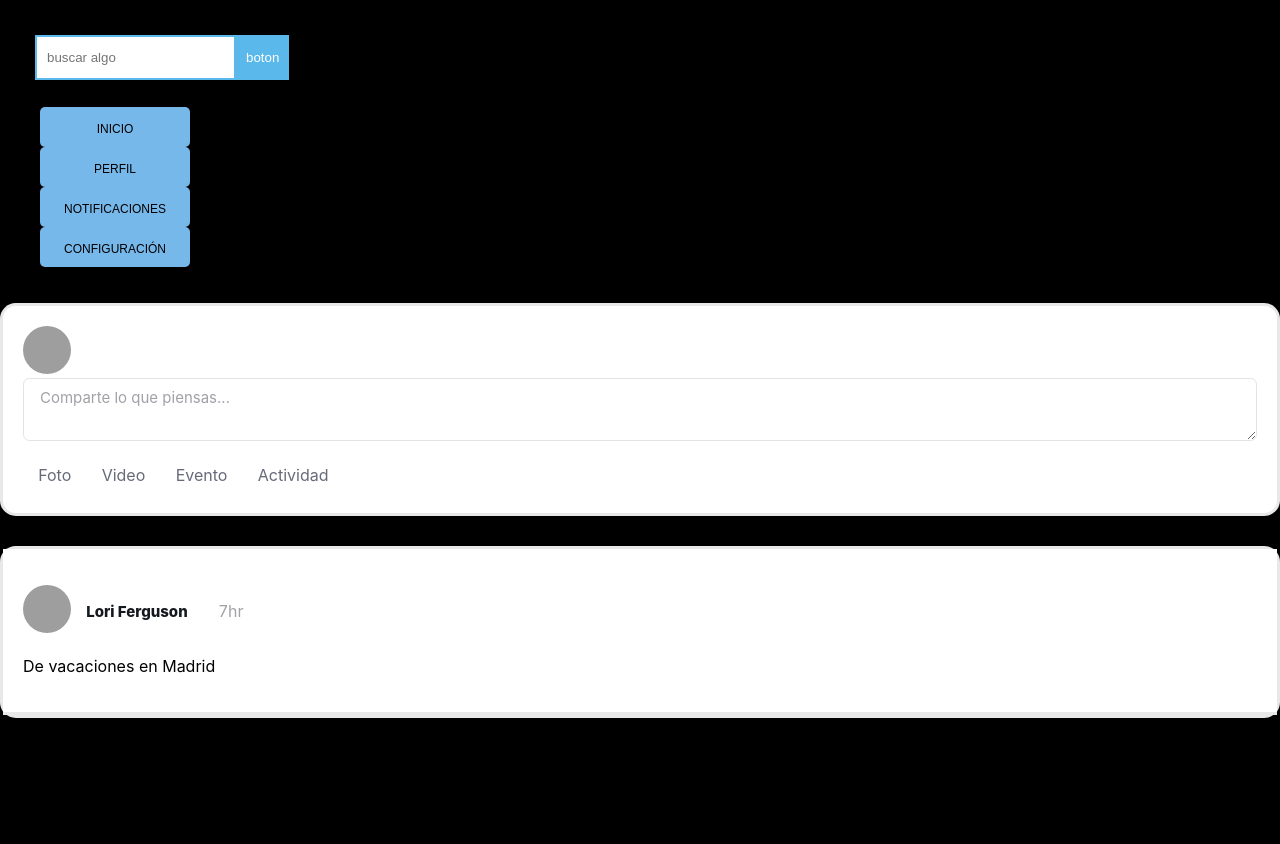
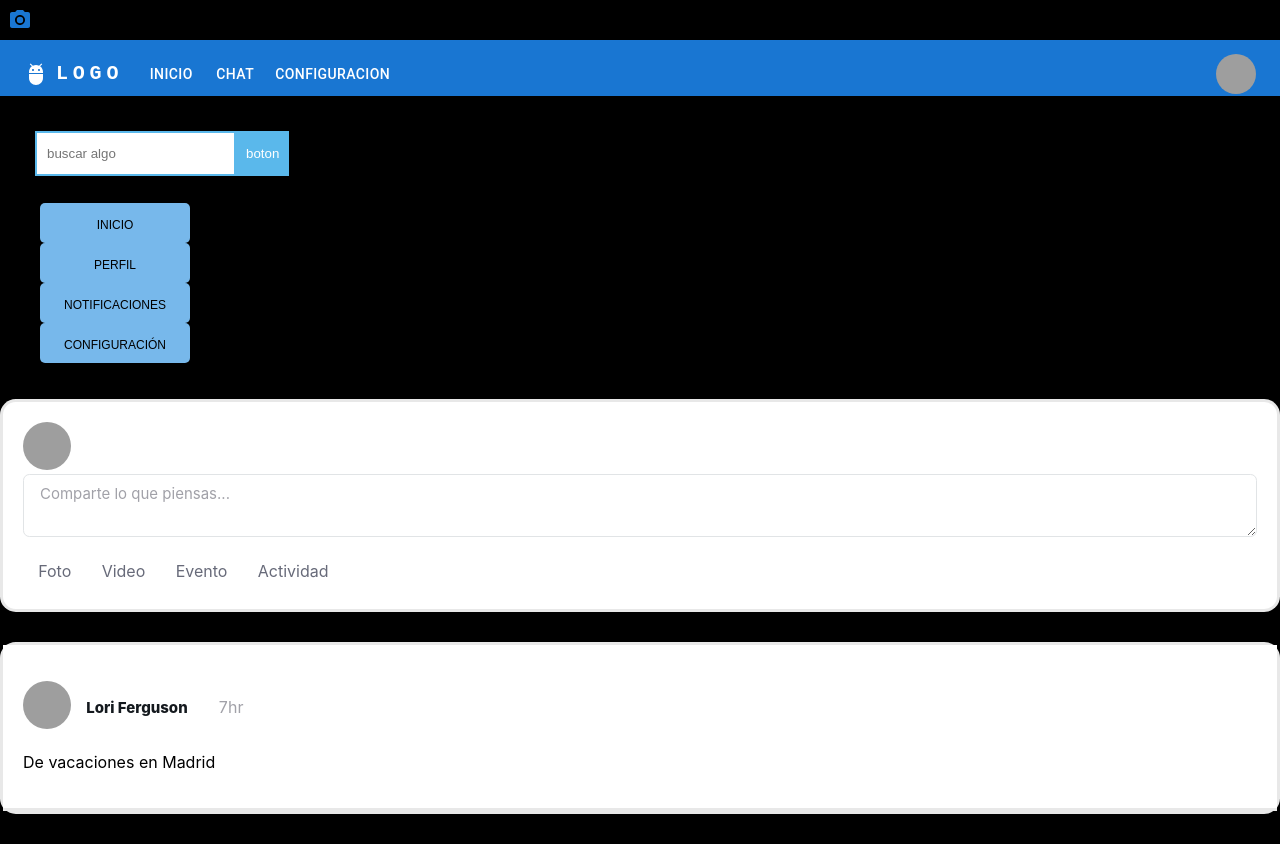
Before and after one commit to JazDonofrio/Proyecto-App, a React (Create React App) app in the folder src/: page / in a window 1280 px wide. Before the commit the page ends 800 px from the top, so only its background shows below. Built offline with nearby package versions, Linux system fonts and the light colour scheme; grey boxes are pictures that could not be loaded.

Commit message:
Implementacion de Material

```diff
--- a/src/src/App.tsx
+++ b/src/src/App.tsx
@@ -1,10 +1,17 @@
 import React from 'react';
-import logo from './logo.svg';
 import './App.css';
+import Button from '@mui/material/Button';
+import IconButton from '@mui/material/IconButton';
+import PhotoCamera from '@mui/icons-material/PhotoCamera';
+import AppBar from './ComponentesMaterial/BarraApp';
 
 function App() {
 	return (
 		<body>
+			<IconButton color="primary" aria-label="upload picture" component="label">
+        		<input hidden accept="image/*" type="file" />
+       			 <PhotoCamera />
+      		</IconButton>
 			<div id="mainApp">
 				<script id="replace_with_navbar" src="marco.js"></script>
 				<div id ="contentArea">
@@ -16,7 +23,7 @@
 					</div>
 				</div>
 			</div>
-
+			<AppBar></AppBar>
 			<header>
 				<div className="campoDeBuqueda" id="busqueda">
 
@@ -105,5 +112,4 @@
 	);
 
 }
-
 export default App;
--- /dev/null
+++ b/src/src/ComponentesMaterial/BarraApp.tsx
@@ -0,0 +1,162 @@
+import * as React from 'react';
+import AppBar from '@mui/material/AppBar';
+import Box from '@mui/material/Box';
+import Toolbar from '@mui/material/Toolbar';
+import IconButton from '@mui/material/IconButton';
+import Typography from '@mui/material/Typography';
+import Menu from '@mui/material/Menu';
+import MenuIcon from '@mui/icons-material/Menu';
+import Container from '@mui/material/Container';
+import Avatar from '@mui/material/Avatar';
+import Button from '@mui/material/Button';
+import Tooltip from '@mui/material/Tooltip';
+import MenuItem from '@mui/material/MenuItem';
+import AdbIcon from '@mui/icons-material/Adb';
+
+const pages = ['Inicio', 'Chat', 'Configuracion'];
+const settings = ['Perfil', 'Cuenta', 'Privacidad', 'Cerrar Sesion'];
+
+const ResponsiveAppBar = () => {
+  const [anchorElNav, setAnchorElNav] = React.useState<null | HTMLElement>(null);
+  const [anchorElUser, setAnchorElUser] = React.useState<null | HTMLElement>(null);
+
+  const handleOpenNavMenu = (event: React.MouseEvent<HTMLElement>) => {
+    setAnchorElNav(event.currentTarget);
+  };
+  const handleOpenUserMenu = (event: React.MouseEvent<HTMLElement>) => {
+    setAnchorElUser(event.currentTarget);
+  };
+
+  const handleCloseNavMenu = () => {
+    setAnchorElNav(null);
+  };
+
+  const handleCloseUserMenu = () => {
+    setAnchorElUser(null);
+  };
+
+  return (
+    <AppBar position="static">
+      <Container maxWidth="xl">
+        <Toolbar disableGutters>
+          <AdbIcon sx={{ display: { xs: 'none', md: 'flex' }, mr: 1 }} />
+          <Typography
+            variant="h6"
+            noWrap
+            component="a"
+            href="/"
+            sx={{
+              mr: 2,
+              display: { xs: 'none', md: 'flex' },
+              fontFamily: 'monospace',
+              fontWeight: 700,
+              letterSpacing: '.3rem',
+              color: 'inherit',
+              textDecoration: 'none',
+            }}
+          >
+            LOGO
+          </Typography>
+
+          <Box sx={{ flexGrow: 1, display: { xs: 'flex', md: 'none' } }}>
+            <IconButton
+              size="large"
+              aria-label="account of current user"
+              aria-controls="menu-appbar"
+              aria-haspopup="true"
+              onClick={handleOpenNavMenu}
+              color="inherit"
+            >
+              <MenuIcon />
+            </IconButton>
+            <Menu
+              id="menu-appbar"
+              anchorEl={anchorElNav}
+              anchorOrigin={{
+                vertical: 'bottom',
+                horizontal: 'left',
+              }}
+              keepMounted
+              transformOrigin={{
+                vertical: 'top',
+                horizontal: 'left',
+              }}
+              open={Boolean(anchorElNav)}
+              onClose={handleCloseNavMenu}
+              sx={{
+                display: { xs: 'block', md: 'none' },
+              }}
+            >
+              {pages.map((page) => (
+                <MenuItem key={page} onClick={handleCloseNavMenu}>
+                  <Typography textAlign="center">{page}</Typography>
+                </MenuItem>
+              ))}
+            </Menu>
+          </Box>
+          <AdbIcon sx={{ display: { xs: 'flex', md: 'none' }, mr: 1 }} />
+          <Typography
+            variant="h5"
+            noWrap
+            component="a"
+            href=""
+            sx={{
+              mr: 2,
+              display: { xs: 'flex', md: 'none' },
+              flexGrow: 1,
+              fontFamily: 'monospace',
+              fontWeight: 700,
+              letterSpacing: '.3rem',
+              color: 'inherit',
+              textDecoration: 'none',
+            }}
+          >
+            LOGO
+          </Typography>
+          <Box sx={{ flexGrow: 1, display: { xs: 'none', md: 'flex' } }}>
+            {pages.map((page) => (
+              <Button
+                key={page}
+                onClick={handleCloseNavMenu}
+                sx={{ my: 2, color: 'white', display: 'block' }}
+              >
+                {page}
+              </Button>
+            ))}
+          </Box>
+
+          <Box sx={{ flexGrow: 0 }}>
+            <Tooltip title="Open settings">
+              <IconButton onClick={handleOpenUserMenu} sx={{ p: 0 }}>
+                <Avatar alt="Remy Sharp" src="/static/images/avatar/2.jpg" />
+              </IconButton>
+            </Tooltip>
+            <Menu
+              sx={{ mt: '45px' }}
+              id="menu-appbar"
+              anchorEl={anchorElUser}
+              anchorOrigin={{
+                vertical: 'top',
+                horizontal: 'right',
+              }}
+              keepMounted
+              transformOrigin={{
+                vertical: 'top',
+                horizontal: 'right',
+              }}
+              open={Boolean(anchorElUser)}
+              onClose={handleCloseUserMenu}
+            >
+              {settings.map((setting) => (
+                <MenuItem key={setting} onClick={handleCloseUserMenu}>
+                  <Typography textAlign="center">{setting}</Typography>
+                </MenuItem>
+              ))}
+            </Menu>
+          </Box>
+        </Toolbar>
+      </Container>
+    </AppBar>
+  );
+};
+export default ResponsiveAppBar;
```
